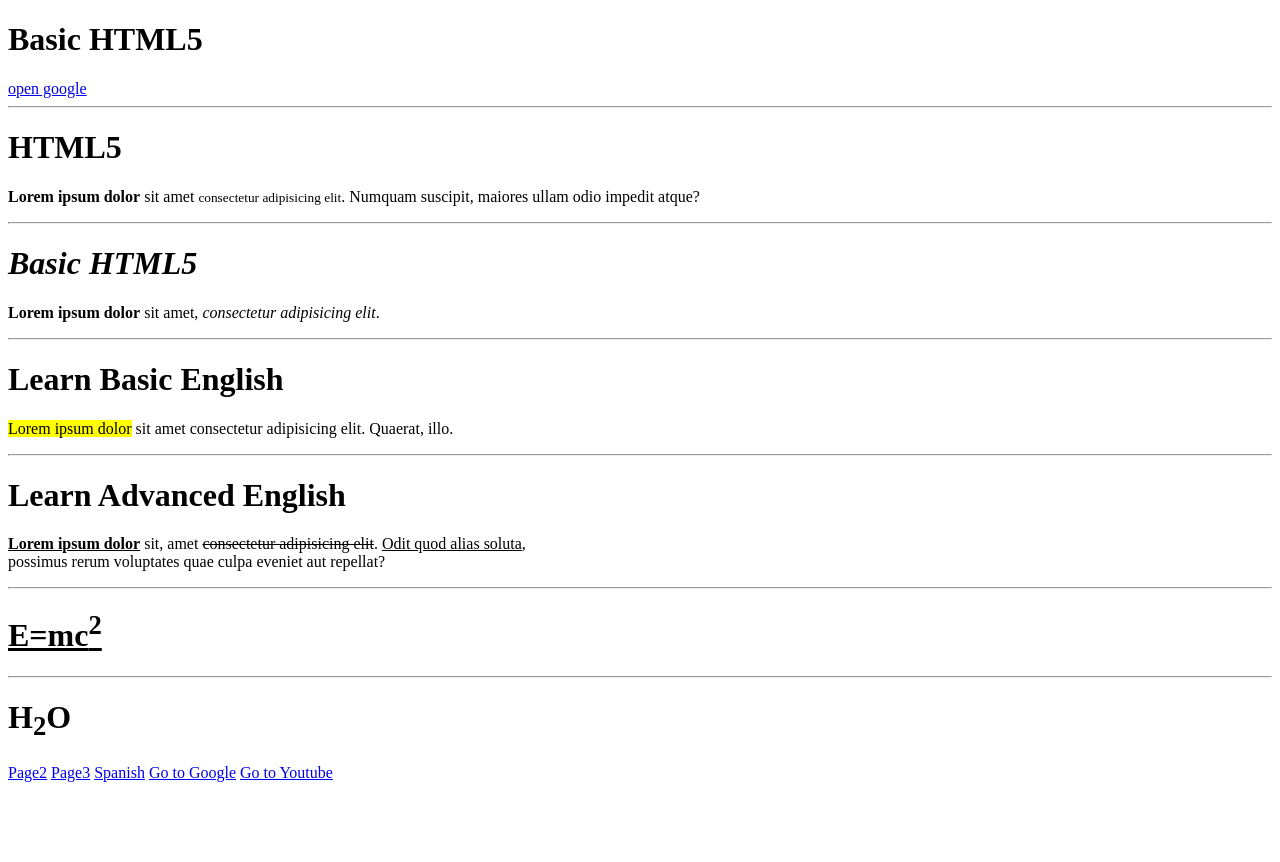
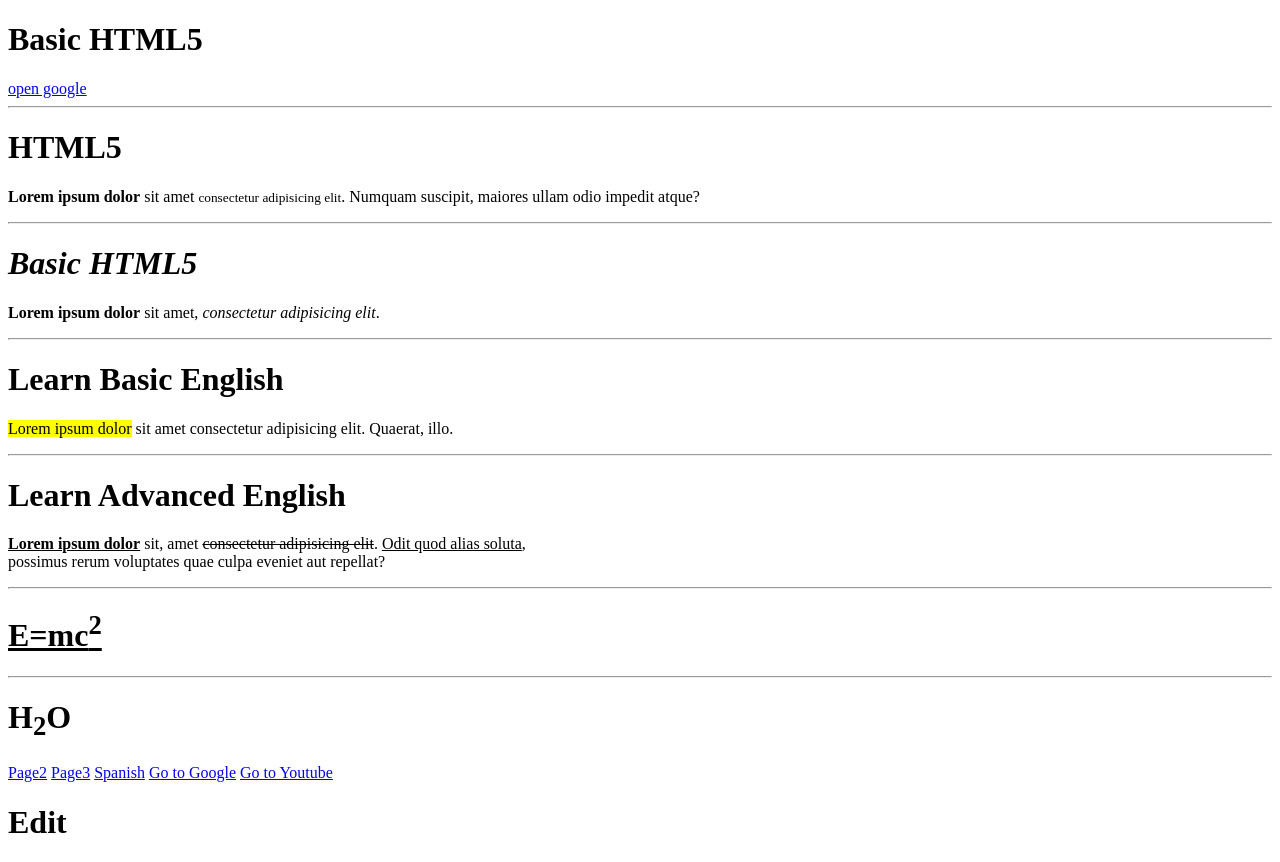
Before and after one commit to ppeonie/Tutorial, a plain HTML site: page index.html in a window 1280 px wide. Before the commit the page ends 800 px from the top, so only its background shows below. Drawn offline with Linux system fonts and the light colour scheme.

Commit message:
add edit word

```diff
--- a/index.html
+++ b/index.html
@@ -38,5 +38,6 @@
     <!--External link-->
     <a href="http://www.google.com" target="_blank" >Go to Google</a>
     <a href="http://www.youtube.com" target="_blank" >Go to Youtube</a>
+    <h1>Edit</h1>
 </body>
 </htm
```
